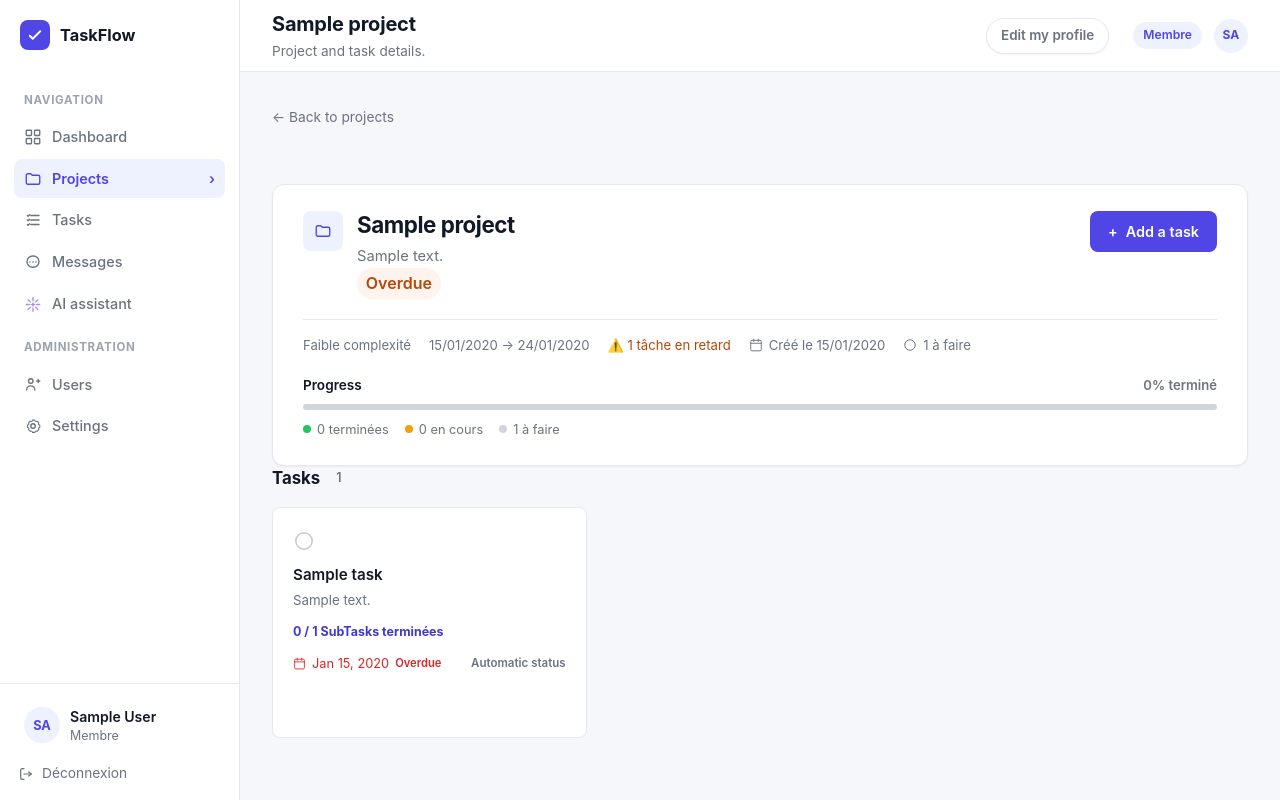
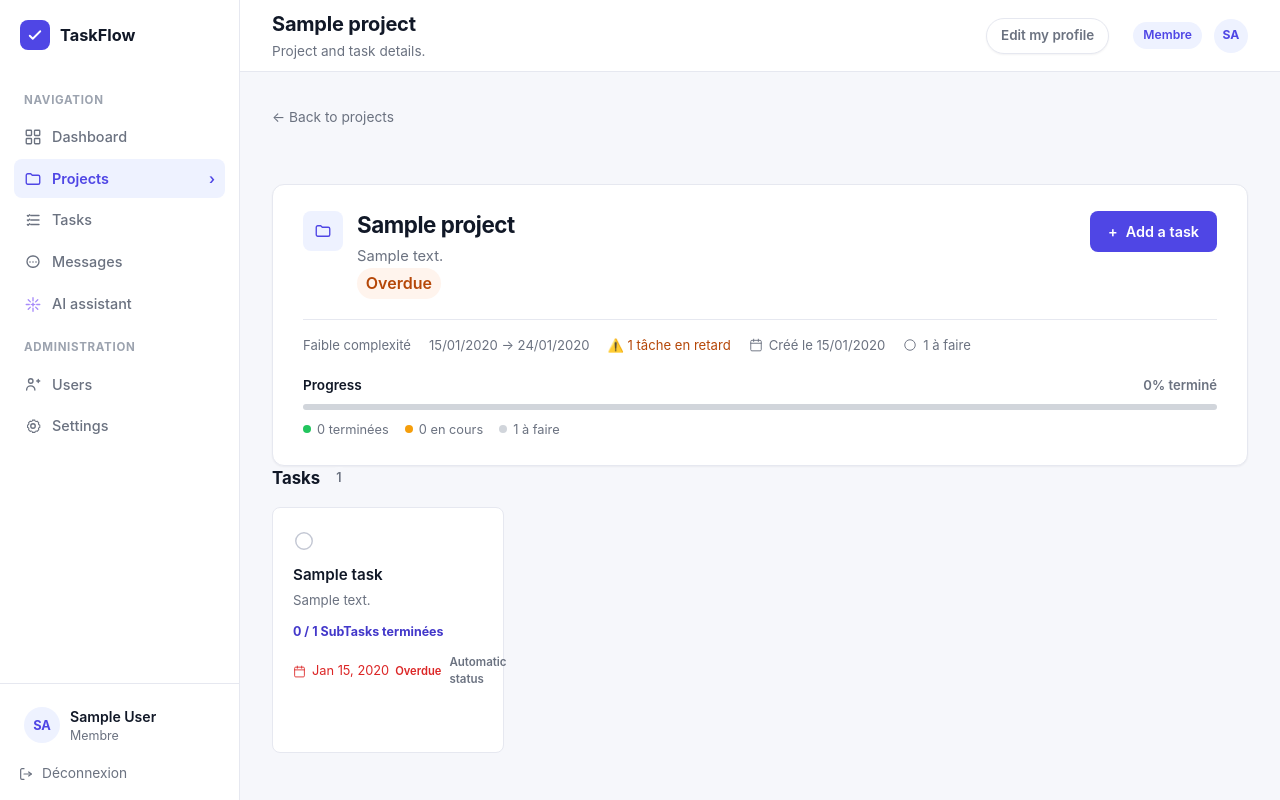
Before and after one commit to workcmtiayon-arch/task_manager, a Django app: page /projects/show/1/ in a window 1280 px wide. Run offline with Django 5.2, Linux system fonts and the light colour scheme; a user stored in the database is signed in; tables that the repository leaves empty hold one stand-in row (values such as "Sample post"); parts of the project's set-up code (start-up, migrations or seed data) failed here and were passed over.

Commit message:
style: afficher les tâches en cartes carrées

```diff
--- a/static/css/projects.css
+++ b/static/css/projects.css
@@ -539,14 +539,14 @@
 
 .tasks-list {
     display: grid;
-    grid-template-columns: repeat(3, minmax(0, 1fr));
+    grid-template-columns: repeat(4, minmax(0, 1fr));
     gap: 16px;
 }
 
 .task-row {
     position: relative;
     display: flex;
-    min-height: 220px;
+    aspect-ratio: 1 / 1;
     flex-direction: column;
     gap: 12px;
     background: var(--surface-color, #fff);
```
